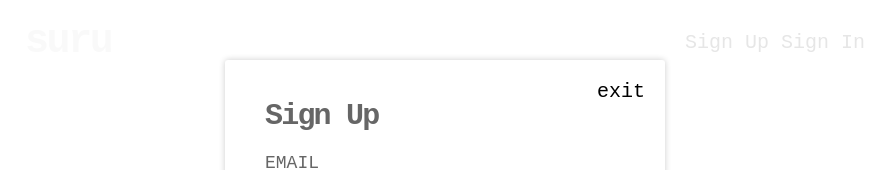
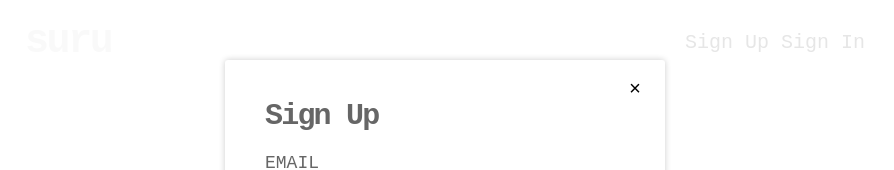
Before and after one commit to stephenvector/suru, a React (Create React App) app: page / in a window 1280 px wide. Both pictures are taken after a click on the button "Sign Up". Shown: the top 170 px of the page, without its empty margins (195-1089 px from the left). Built offline with nearby package versions, Linux system fonts and the light colour scheme; no server answers.

Commit message:
Styling dialog exit button.

```diff
--- a/src/SignUpInOut.tsx
+++ b/src/SignUpInOut.tsx
@@ -120,7 +120,7 @@ export default function SignUpInOut({ signedIn }: SignUpInOutProps) {
               onClick={closeDialogue}
               type="button"
             >
-              exit
+              &times;
             </button>
             <h2>{ACTION_TITLES[currentAction]}</h2>
             <Form onSubmit={onSubmit} initialValues={INITIAL_VALUES}>
--- a/src/index.css
+++ b/src/index.css
@@ -1,7 +1,5 @@
 :root {
   --accent-color: #485460;
-  /* --accent-color: #3c40c6; */
-  /*   background: #05c46b; */
 }
 
 @import url("https://fonts.googleapis.com/css?family=Barlow:400,700&display=swap");
@@ -144,6 +142,9 @@ h2 {
   border: none;
   cursor: pointer;
   background: transparent;
+  height: 1rem;
+  width: 1rem;
+  line-height: 1rem;
 }
 
 .ExitButton:focus,
```
